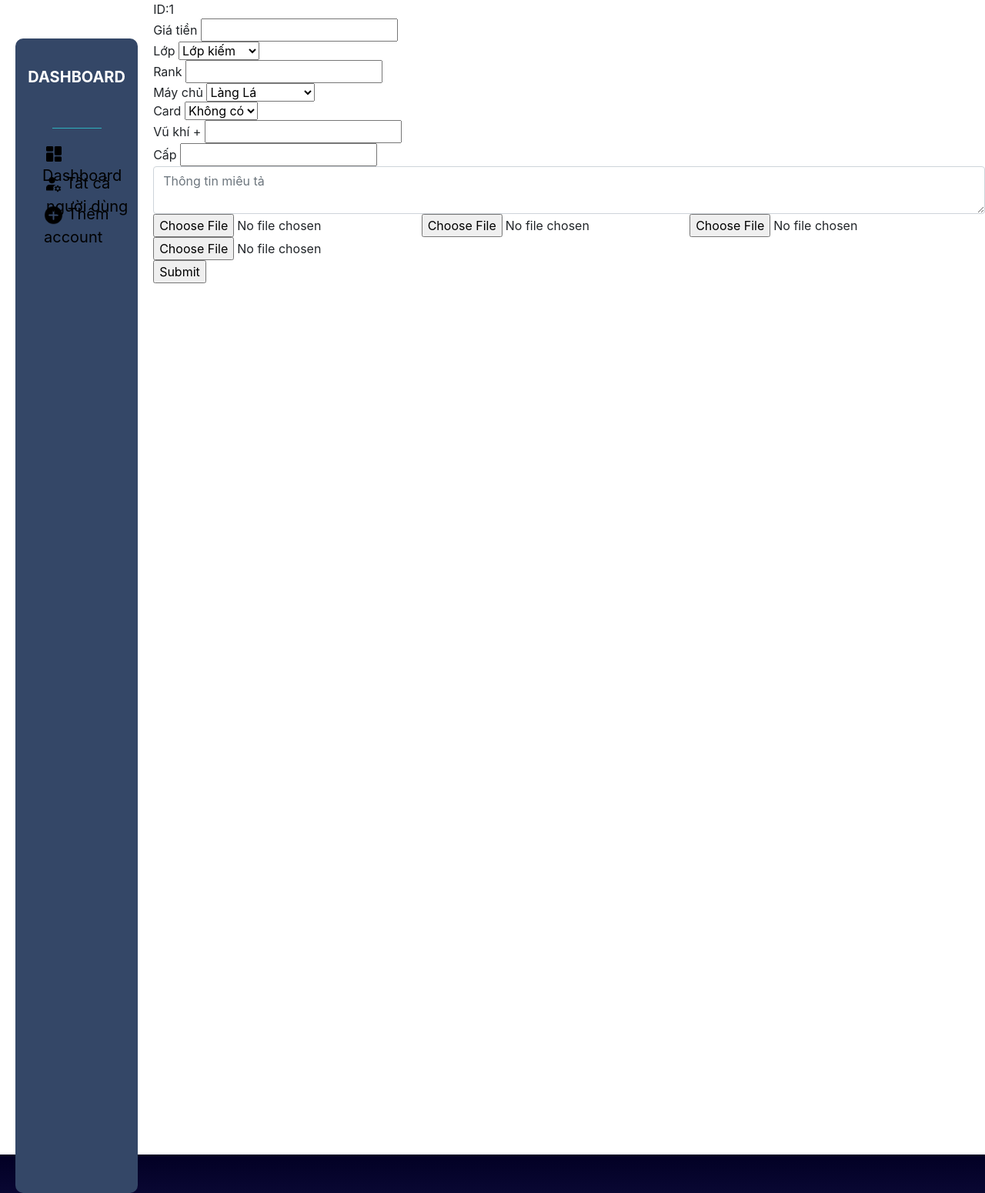
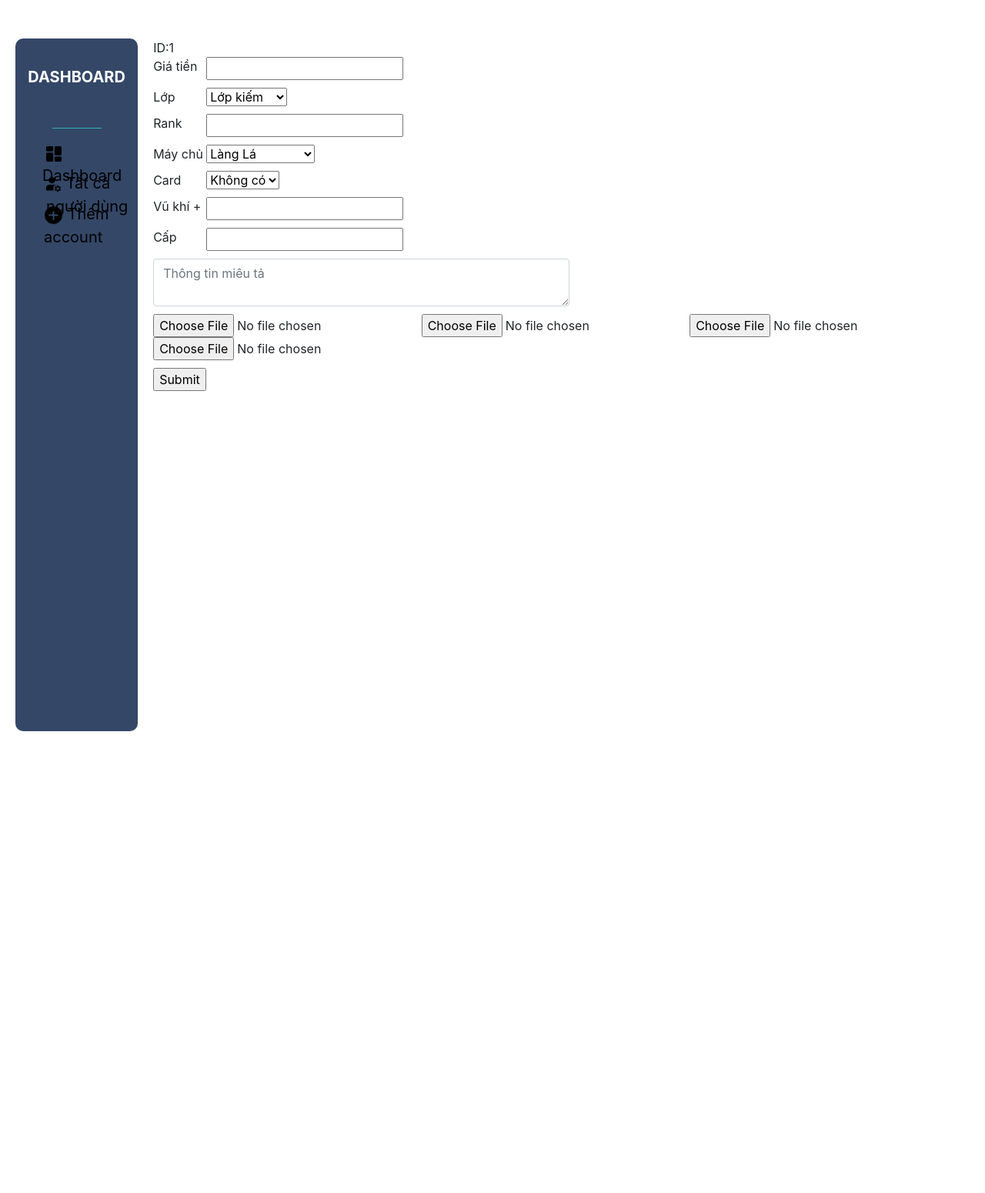
Before and after one commit to synguyen06052000/ShopGame-Flask, a Flask app: page /admin/add-acc in a window 1280 px wide. Shown: the whole page at 77% size. After the commit the page ends 950 px from the top, so only its background shows below. Run offline with Flask 3, Linux system fonts and the light colour scheme; data that the repository does not hold is empty; some libraries are stand-ins or nearby versions.

Commit message:
update code admin

```diff
--- a/backend/admin/controller.py
+++ b/backend/admin/controller.py
@@ -1,5 +1,5 @@
 from flask import Blueprint, request
-from .service import get_all_user, get_home_admin, update_balance_for_user, get_add_acc, handle_post_add_acc
+from .service import get_all_user, get_home_admin, update_balance_for_user, get_add_acc, handle_post_add_acc, get_dashboard
 
 admin = Blueprint("admin", __name__)
 
@@ -10,6 +10,11 @@ def admin_home():
 @admin.route("/admin/get-all-users", methods=["GET"])
 def admin_get_all_users():
     return get_all_user()
+
+@admin.route("/admin/dashboard", methods=["GET"])
+def admin_get_dashboard():
+    return get_dashboard()
+
 @admin.route("/admin/update-balance/<int:id>", methods=["PUT"])
 def admin_update_balance(id):
     return update_balance_for_user(id)
--- a/backend/admin/service.py
+++ b/backend/admin/service.py
@@ -22,6 +22,10 @@ def render_picture(data):
 
 def get_home_admin():
     return render_template("admin.html")
+def get_dashboard():
+    users = User.query.all()
+    print(len(users))
+    return render_template("admin_dashboard.html")
 
 def get_data_json():
     users = User.query.all()
--- a/backend/static/style.css
+++ b/backend/static/style.css
@@ -122,7 +122,7 @@ body{
 }
 .container-menu-admin-action{
 	width: 80%;
-	height: 100%;
+	height: 900px;
 	border-radius: 10px;
 	background-color: #344767;
 	margin-left: 20px;
@@ -230,6 +230,51 @@ body{
 	justify-content: center;
 }
 
+
+/* Trang admin add acc */
+.form-add-acc{
+	margin-top: 50px;
+}
+.span-title{
+	width: 50px;
+}
+.row-admin-add-acc{
+	display: flex;
+}
+.area-detail-acc{
+	width: 50%;
+}
+
+
+/* Trang list users */
+.table-user{
+	margin-top: 50px;
+}
+
+
+/* Trang dashboard */
+
+.body-dashboard{
+	background-color: gray;
+	height: 900px;
+	width: 100%;
+	margin-top: 50px;
+	border-radius: 10px;
+}
+.row1-dashboard{
+	display: flex;
+	justify-content: center;
+	height: 200px;
+}
+.box-dashboard{
+	margin-top: 5px;
+	height: 95%;
+	width: 32%;
+	background-color: white;
+	border-radius: 10px;
+	margin-left: 8px;
+	margin-right: 8px;
+}
 
 
 /* Trang list acc */
--- a/backend/templates/admin.html
+++ b/backend/templates/admin.html
@@ -11,10 +11,10 @@
 	<div class="body-admin">
 		<div class="menu-admin-action">
 			<div class="container-menu-admin-action">
-				<a href="/admin/add-acc"><div class="admin-title">DASHBOARD</div></a>
+				<a href="/admin/dashboard"><div class="admin-title">DASHBOARD</div></a>
 				<hr width="40%" align="center" color="#32c5d2"/>
 				<div class="dashboard-container">
-					<a href="/admin" style="color:black; font-size:20px; margin-left: 5px;">
+					<a href="/admin/dashboard" style="color:black; font-size:20px; margin-left: 5px;">
 					<img class="dashboard-icon" src="{{url_for('static', filename='/Image/' + 'dashboard.png')}}">
 					Dashboard
 					</a>
--- a/backend/templates/admin_add_acc.html
+++ b/backend/templates/admin_add_acc.html
@@ -1,15 +1,20 @@
 {% extends "admin.html" %}
 {% block content %}
-<form method="POST" enctype="multipart/form-data">
+<form method="POST" enctype="multipart/form-data" class="form-add-acc">
     <div>
         <span name="id-acc">ID:{{id_acc}}</span>
     </div>
-    <div>
+    <div class="row-admin-add-acc">
+        <div style="width: 69px;">
             <span>Giá tiền</span>
+        </div>
         <input name="price-acc">
     </div>
-    <div>
+    <div class="row-admin-add-acc" style="margin-top: 10px;">
+        <div style="width: 69px;">
              <span>Lớp</span>
+        </div>
+
         <select name="class-acc">
             <option>Lớp kiếm</option>
             <option>Lớp ám khí</option>
@@ -18,12 +23,17 @@
             <option>Lớp dao</option>
         </select>
     </div>
-    <div>
+    <div class="row-admin-add-acc" style="margin-top: 10px;">
+        <div style="width: 69px;">
             <span>Rank</span>
+        </div>
         <input name="rank-acc">
     </div>
-    <div>
-        <span>Máy chủ</span>
+    <div class="row-admin-add-acc" style="margin-top: 10px;">
+        <div style="width: 69px;">
+            <span class="span-title">Máy chủ</span>
+        </div>
+
         <select name="server-acc">
             <option>Làng Lá</option>
             <option>Làng Cát</option>
@@ -34,31 +44,42 @@
             <option>Itachi</option>
         </select>
     </div>
-    <div>
-        <span>Card</span>
+    <div class="row-admin-add-acc" style="margin-top: 10px;">
+        <div style="width: 69px;">
+            <span class="span-title">Card</span>
+        </div>
+
         <select name="card-acc">
             <option>Không có</option>
             <option>Vĩnh viễn</option>
         </select>
     </div>
-    <div>
-        <span>Vũ khí +</span>
+    <div class="row-admin-add-acc" style="margin-top: 10px;">
+        <div style="width: 69px;">
+            <span class="span-title">Vũ khí +</span>
+        </div>
+
         <input name="weapon-acc">
     </div>
-    <div>
-        <span>Cấp</span>
+    <div class="row-admin-add-acc" style="margin-top: 10px;">
+         <div style="width: 69px;">
+            <span class="span-title">Cấp</span>
+        </div>
+
         <input name="level-acc">
     </div>
-    <div>
+    <div class="row-admin-add-acc area-detail-acc" style="margin-top: 10px;">
         <textarea name = "hot-des-acc" id = "note" class="form-control" placeholder="Thông tin miêu tả"></textarea>
     </div>
+    <div style="margin-top: 10px;">
         <input type="file" id="myFile1" name="uploaded-file1" accept=".jpg, .png">
         <input type="file" id="myFile2" name="uploaded-file2" accept=".jpg, .png">
         <input type="file" id="myFile3" name="uploaded-file3" accept=".jpg, .png">
         <input type="file" id="myFile4" name="uploaded-file4" accept=".jpg, .png">
+    </div>
     <span class="help-block" style="text-align: center;color: #dd4b39">
         <strong id="messageError">{{msg_upload_img}}</strong>
     </span>
-    <input type="submit" value="Submit">
+    <input type="submit" value="Submit" style="margin-top: 10px;">
 </form>
 {% endblock %}
--- a/backend/templates/admin_get_all_users.html
+++ b/backend/templates/admin_get_all_users.html
@@ -1,7 +1,7 @@
 {% extends "admin.html" %}
 
 {% block content %}
-<table class="table table-data table-striped">
+<table class="table table-data table-striped table-user">
     <tr>
         <th class="title-table">ID</th>
         <th class="title-table">Tài khoản</th>
```
Also changed, not shown: backend/templates/admin_dashboard.html (added, +22 -0 lines), instance/backend.db. Lines whose indentation alone changed are shown as unchanged.
